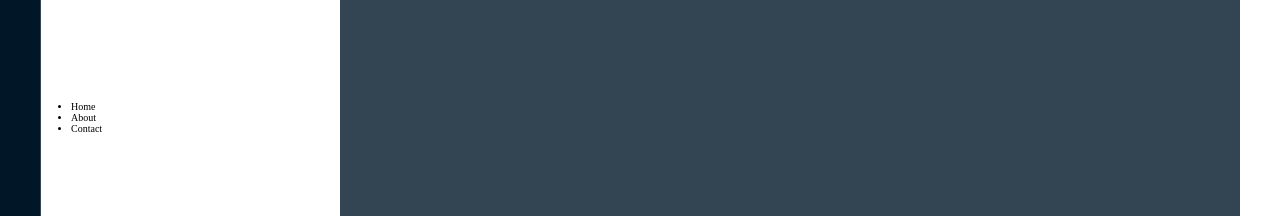
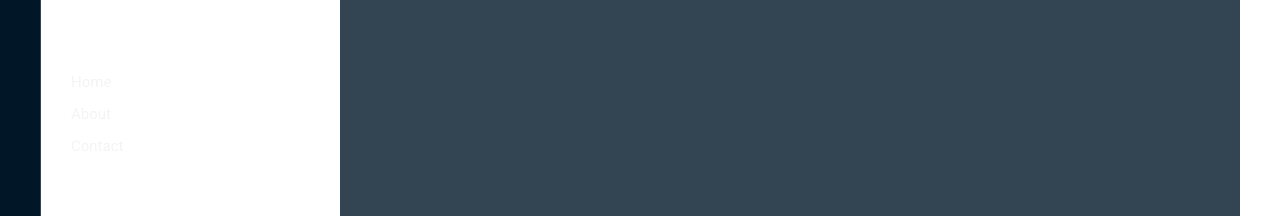
Before and after one commit to panpan31415/panpan-blog, a React (Create React App) app: page / in a window 1280 px wide. Shown: the part 281-497 px from the top of the page. Built offline with nearby package versions, Linux system fonts and the light colour scheme.

Commit message:
Add navigation styles and links

```diff
--- a/src/components/NavigationArea.scss
+++ b/src/components/NavigationArea.scss
@@ -25,6 +25,25 @@
   justify-content: space-between;
   align-items: flex-start;
 }
+.navigation {
+  font-size: 1.5rem;
+  font-family: "Roboto", sans-serif;
+  font-weight: 400;
+  line-height: 2.4rem;
+  color: var(--text-white-color);
+  list-style: none;
+  li {
+    margin-bottom: 0.8rem;
+  }
+  a {
+    text-decoration: none;
+    text-transform: capitalize;
+    transition: color 0.1s ease-in;
+    &:hover {
+      color: var(--secondary-color);
+    }
+  }
+}
 
 .logo {
   display: block;
--- a/src/components/NavigationArea.tsx
+++ b/src/components/NavigationArea.tsx
@@ -15,9 +15,15 @@ export default function NavigationArea() {
             </p>
           </div>
           <ul className="navigation">
-            <li>Home</li>
-            <li>About</li>
-            <li>Contact</li>
+            <li>
+              <a href="/">Home</a>
+            </li>
+            <li>
+              <a href="/">About</a>
+            </li>
+            <li>
+              <a href="/">Contact</a>
+            </li>
           </ul>
           <div className="social-media">
             <div>1</div>
```
